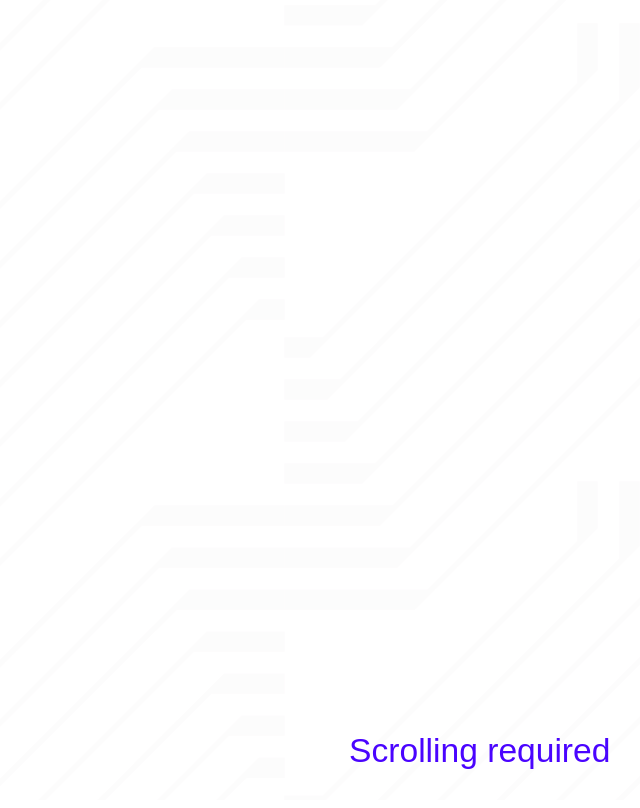
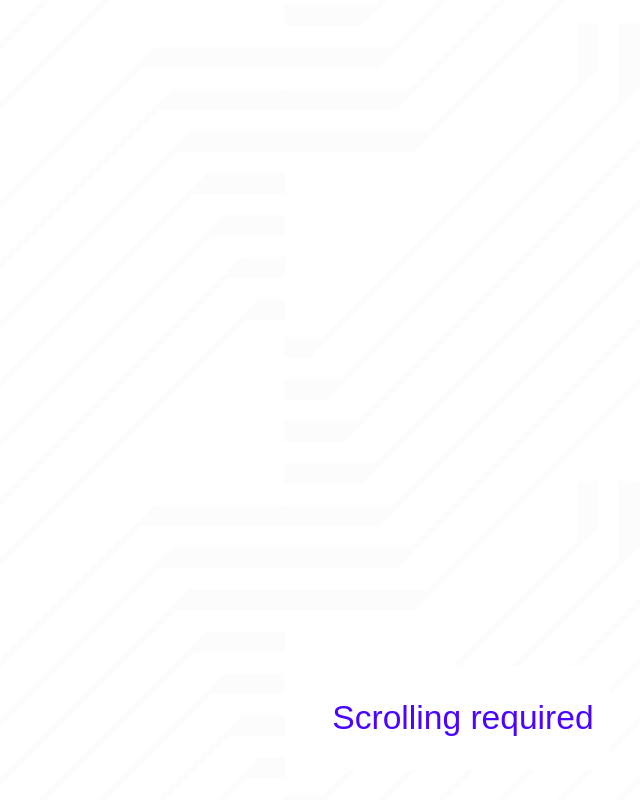
Before and after one commit to sebastianpothe/md-test, a website: page index.html in a window 1280 px wide. Shown: the top 808 px of the page, without its empty margins (640-1280 px from the left). Drawn offline with nearby package versions, Linux system fonts and the light colour scheme; a web font is replaced by a local one.

Commit message:
white bg in scroll message

```diff
--- a/scss/main.scss
+++ b/scss/main.scss
@@ -124,11 +124,13 @@
 	position: fixed;
 	align-content: center;
 	writing-mode: sideways-lr;
-	mix-blend-mode: multiply;
+	// mix-blend-mode: multiply;
 	right: var(--sp-md);
 	bottom: var(--sp-md);
 	z-index: 9;
 	font-size: fluid-size(20px, 36px);
+	background-color: $white;
+	padding: 1em .5em ;
 }
 // .graphic-stack__layer--white {
 // 	opacity: 0.98;
```
Also changed, not shown: css/main.css, 1 other file.
